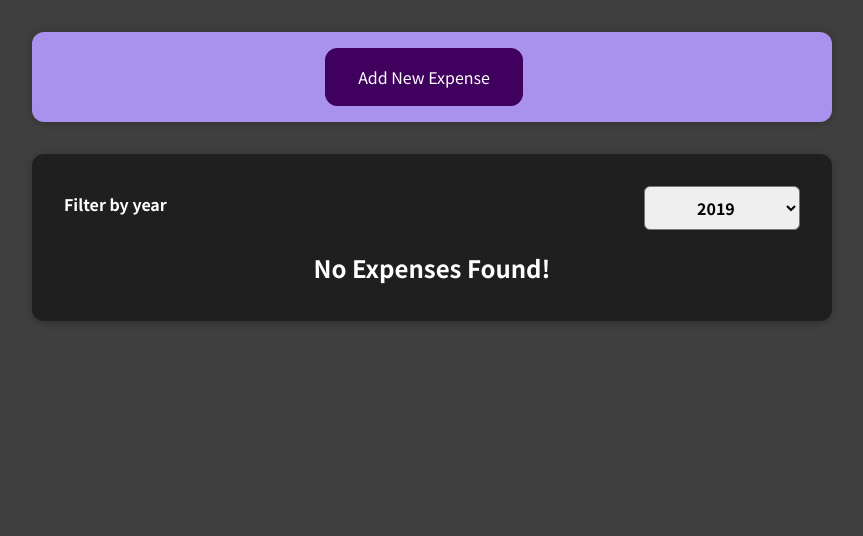
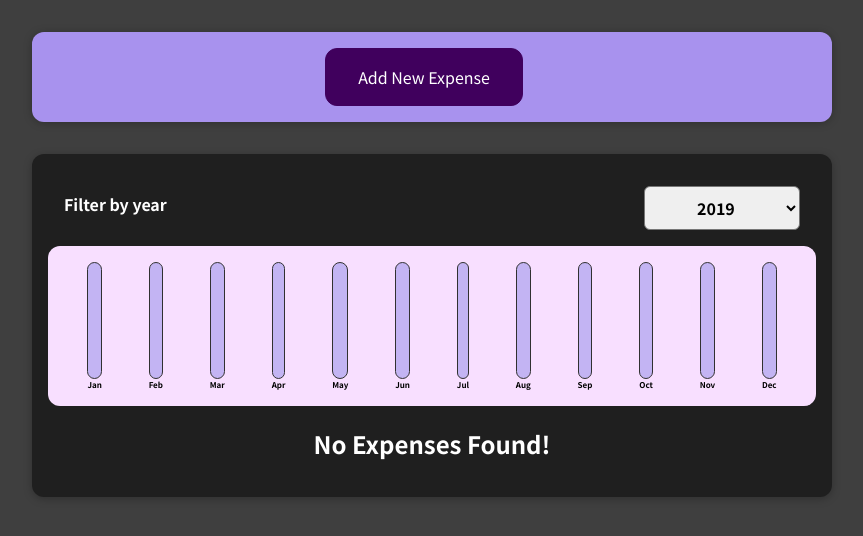
Before and after one commit to m-ashmawy/Expense-Tracker, a React (Create React App) app: page / in a window 1280 px wide. Shown: the top 536 px of the page, without its empty margins (208-1071 px from the left). Built offline with nearby package versions, Linux system fonts and the light colour scheme.

Commit message:
add bar chart component

```diff
--- /dev/null
+++ b/src/components/Chart/Chart.css
@@ -0,0 +1,9 @@
+.chart {
+  padding: 1rem;
+  border-radius: 12px;
+  background-color: #f8dfff;
+  text-align: center;
+  display: flex;
+  justify-content: space-around;
+  height: 10rem;
+}
--- /dev/null
+++ b/src/components/Chart/Chart.js
@@ -0,0 +1,21 @@
+import React from "react";
+import "./Chart.css";
+import ChartBar from "./ChartBar";
+
+function Chart({ monthlyExpenses }) {
+  let maxValue = Math.max(...monthlyExpenses.map((month) => month.value));
+  return (
+    <div className="chart">
+      {monthlyExpenses.map((month) => (
+        <ChartBar
+          value={month.value}
+          label={month.label}
+          maxValue={maxValue}
+          key={month.label}
+        />
+      ))}
+    </div>
+  );
+}
+
+export default Chart;
--- /dev/null
+++ b/src/components/Chart/ChartBar.css
@@ -0,0 +1,30 @@
+.chart-bar {
+  height: 100%;
+  display: flex;
+  flex-direction: column;
+  align-items: center;
+}
+
+.chart-bar__inner {
+  height: 100%;
+  width: 100%;
+  border: 1px solid #313131;
+  border-radius: 12px;
+  background-color: #c3b4f3;
+  overflow: hidden;
+  display: flex;
+  flex-direction: column;
+  justify-content: flex-end;
+}
+
+.chart-bar__fill {
+  background-color: #4826b9;
+  width: 100%;
+  transition: all 0.3s ease-out;
+}
+
+.chart-bar__label {
+  font-weight: bold;
+  font-size: 0.5rem;
+  text-align: center;
+}
--- /dev/null
+++ b/src/components/Chart/ChartBar.js
@@ -0,0 +1,19 @@
+import React from "react";
+import "./ChartBar.css";
+
+function ChartBar(props) {
+  console.log(Boolean(props.value));
+  let barHeight = !props.value
+    ? `0%`
+    : `${Math.ceil((props.value / props.maxValue) * 100)}%`;
+  return (
+    <div className="chart-bar">
+      <div className="chart-bar__inner " title={`$${props.value}`}>
+        <div className="chart-bar__fill" style={{ height: barHeight }}></div>
+      </div>
+      <div className="chart-bar__label">{props.label}</div>
+    </div>
+  );
+}
+
+export default ChartBar;
--- a/src/components/Expenses/Expenses.js
+++ b/src/components/Expenses/Expenses.js
@@ -3,6 +3,7 @@
 import ExpensesFilter from "./ExpensesFilter";
 import { useState } from "react";
 import ExpensesList from "./ExpensesList";
+import ExpensesChart from "./ExpensesChart";
 
 export default function Expenses({ expenses }) {
   const [currentYear, setCurrentYear] = useState("2019");
@@ -21,6 +22,7 @@
         filterChangeHandler={filterChangeHandler}
         currentYear={currentYear}
       />
+      <ExpensesChart filteredExpenses={filteredExpenses} />
       <ExpensesList filteredExpenses={filteredExpenses} />
     </Card>
   );
--- /dev/null
+++ b/src/components/Expenses/ExpensesChart.js
@@ -0,0 +1,26 @@
+import React from "react";
+import Chart from "../Chart/Chart";
+
+function ExpensesChart({ filteredExpenses }) {
+  const monthlyExpenses = [
+    { label: "Jan", value: 0 },
+    { label: "Feb", value: 0 },
+    { label: "Mar", value: 0 },
+    { label: "Apr", value: 0 },
+    { label: "May", value: 0 },
+    { label: "Jun", value: 0 },
+    { label: "Jul", value: 0 },
+    { label: "Aug", value: 0 },
+    { label: "Sep", value: 0 },
+    { label: "Oct", value: 0 },
+    { label: "Nov", value: 0 },
+    { label: "Dec", value: 0 },
+  ];
+  for (const expense of filteredExpenses) {
+    monthlyExpenses[expense.date.getMonth()].value += expense.amount;
+  }
+
+  return <Chart monthlyExpenses={monthlyExpenses} />;
+}
+
+export default ExpensesChart;
--- a/src/components/NewExpense/ExpenseForm.js
+++ b/src/components/NewExpense/ExpenseForm.js
@@ -15,7 +15,7 @@
   };
   const amountChangeHandler = (event) => {
     setUserInput((prevState) => {
-      return { ...prevState, amount: event.target.value };
+      return { ...prevState, amount: +event.target.value };
     });
   };
   const dateChangeHandler = (event) => {
```
